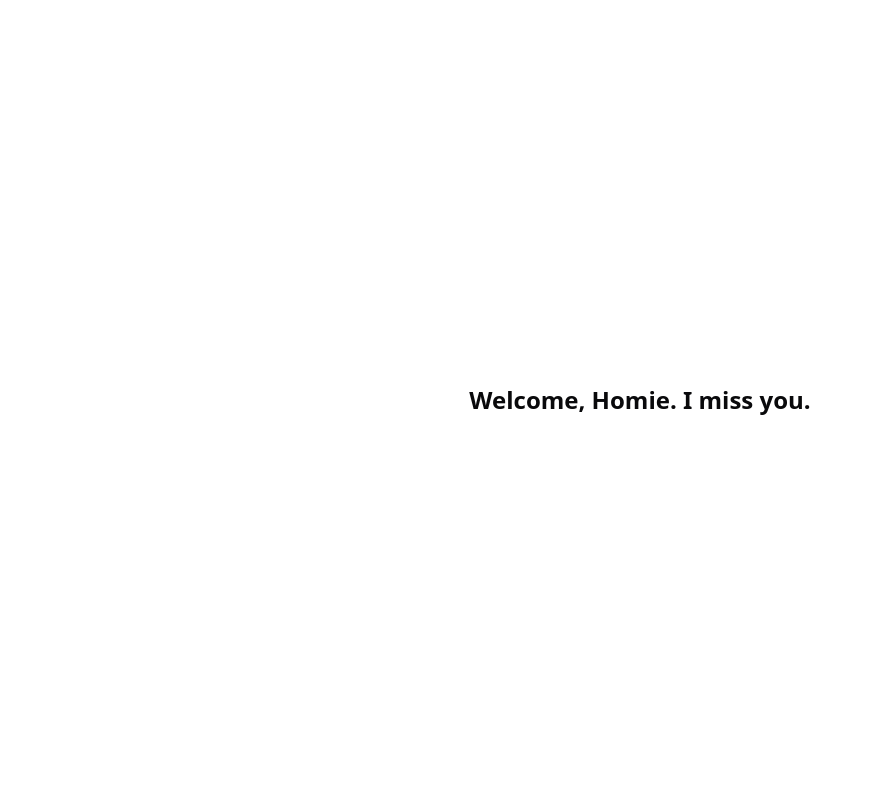
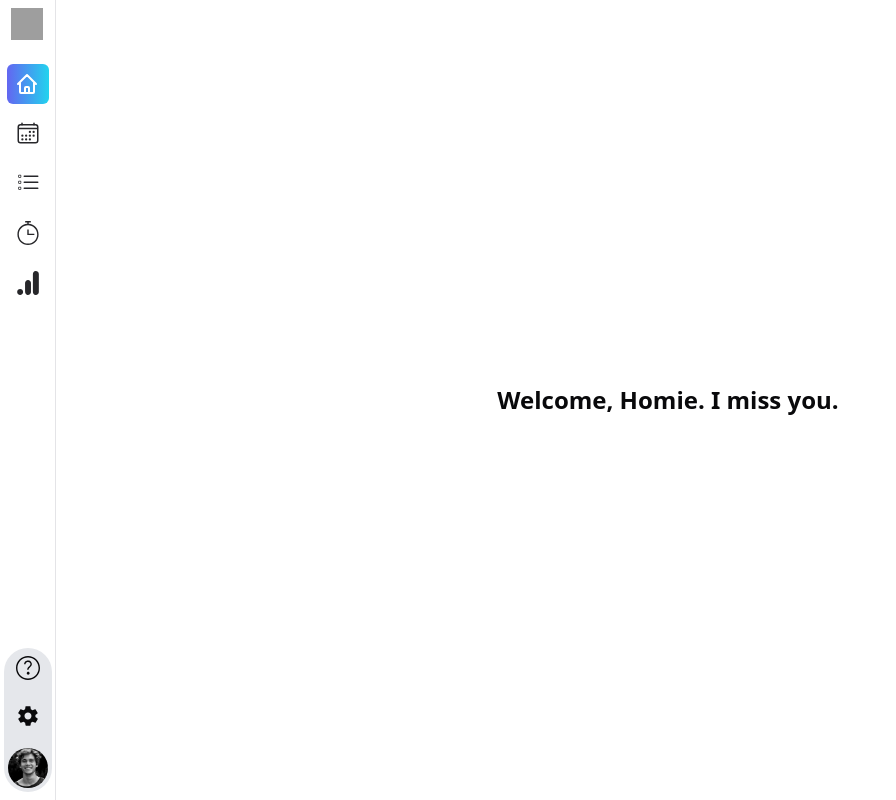
Before and after one commit to nmthong226/advanced-web-app, a React (Vite) app in the folder frontend/: page / in a window 1280 px wide. Shown: the whole page, without its empty margins (0-896 px from the left). Built offline with nearby package versions, Linux system fonts and the light colour scheme; grey boxes are pictures that could not be loaded.

Commit message:
feat: apply layout

```diff
--- a/frontend/src/layouts/PublicLayout.tsx
+++ b/frontend/src/layouts/PublicLayout.tsx
@@ -1,15 +1,13 @@
+import SideBar from "../components/sidebar/sidebar";
 import { Outlet } from "react-router-dom";
-// import Header from "@/components/Header";
-// import Footer from "@/components/Footer";
 
 const Layout = () => {
     return (
-        <div className="flex flex-col w-full h-screen">
-            {/* <Header /> */}
+        <div className="flex flex-row w-full h-screen">
+            <SideBar />
             <main className="flex-grow">
                 <Outlet />
             </main>
-            {/* <Footer /> */}
         </div>
     );
 };
```
